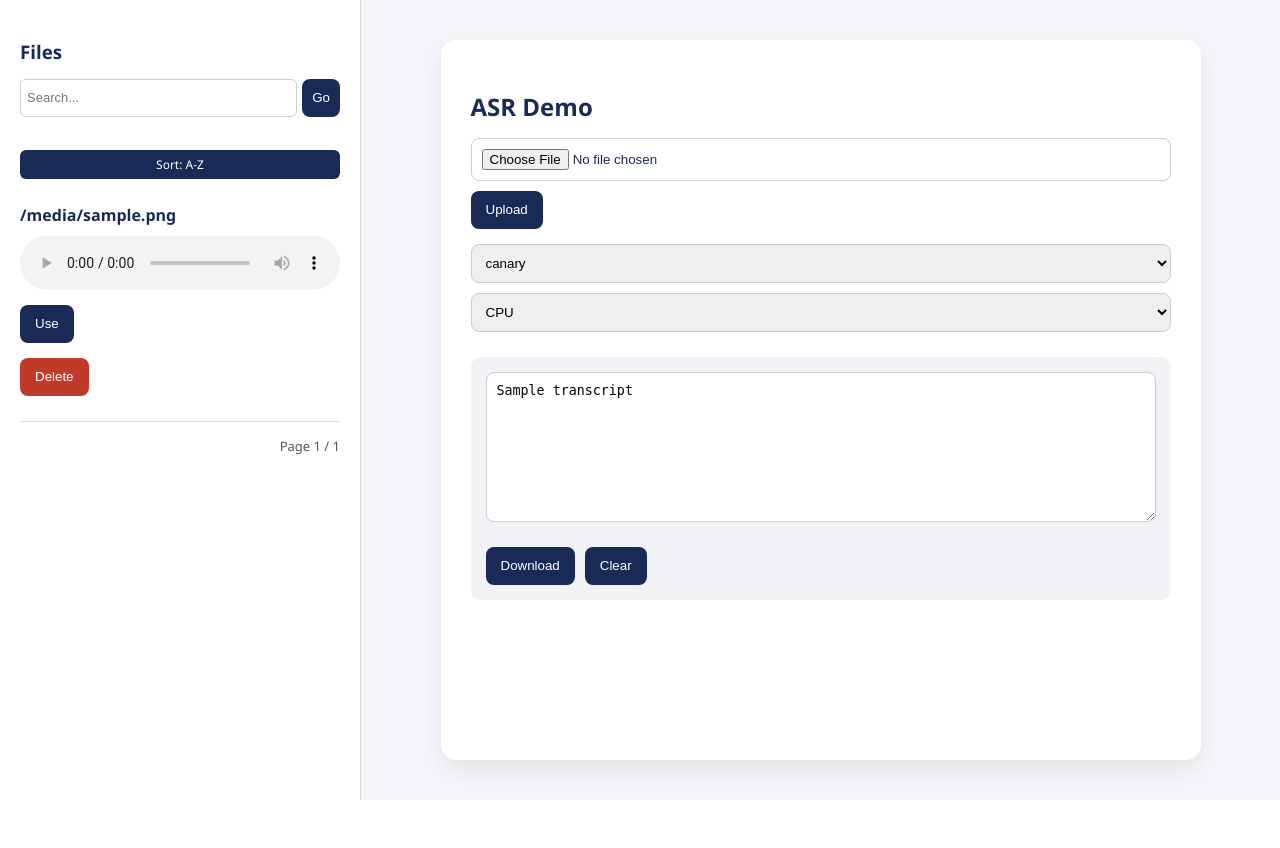
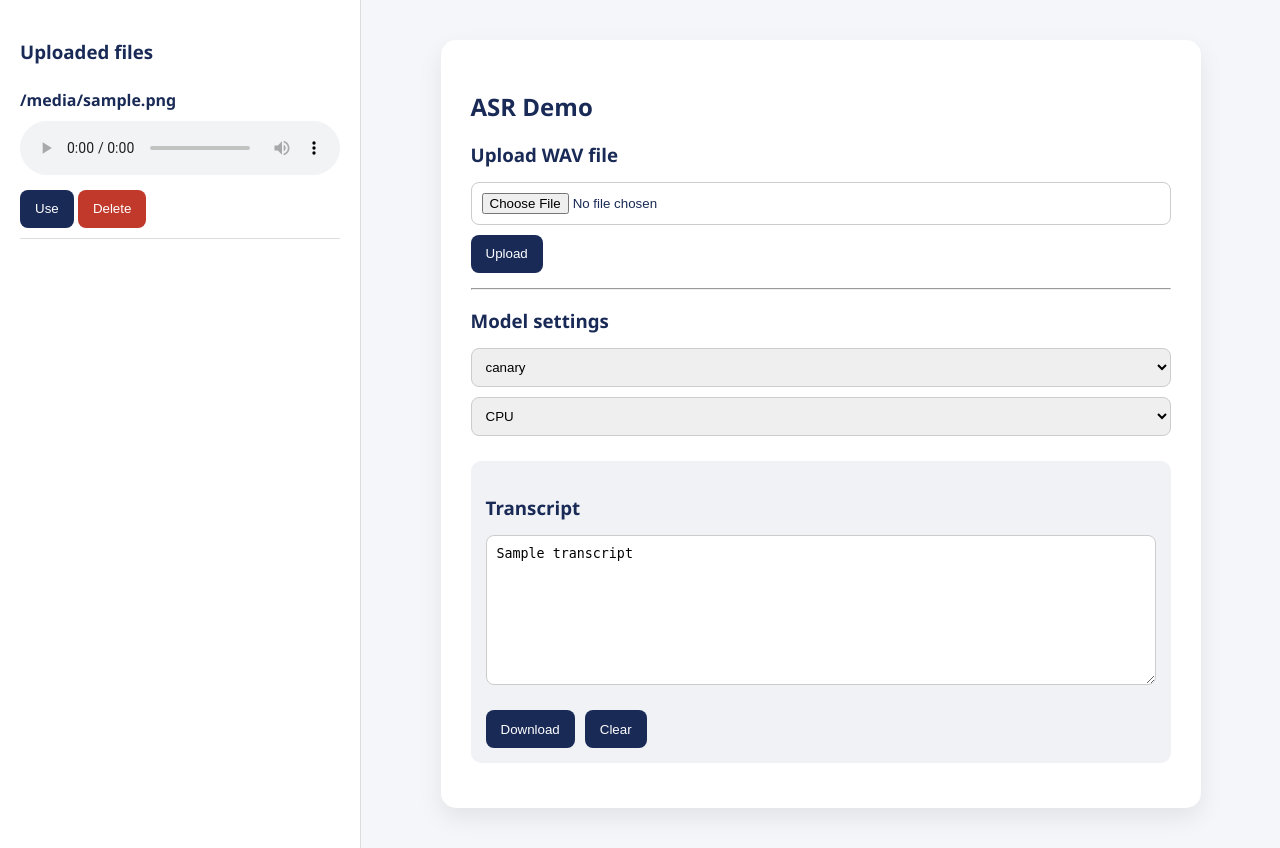
Before and after one commit to danieldedek/test2-image, a Flask app: template app/templates/index.html in a window 1280 px wide. Before the commit the page ends 800 px from the top, so only its background shows below. Run offline with Flask 3, Linux system fonts and the light colour scheme; the template is opened without the code that fills it: most values are stand-ins (such as "Sample title", 1, 10 or a date in 2020); parts of the project's set-up code (start-up, migrations or seed data) failed here and were passed over.

Commit message:
Update index.html

```diff
--- a/app/templates/index.html
+++ b/app/templates/index.html
@@ -11,23 +11,7 @@
 
     <aside class="sidebar">
 
-        <h3>Files</h3>
-
-        <div class="controls">
-
-            <form method="GET" class="search-form">
-                <input type="text" name="search" placeholder="Search..." value="{{ search }}">
-                <input type="hidden" name="sort" value="{{ sort }}">
-                <button type="submit">Go</button>
-            </form>
-
-            {% if sort == "date" %}
-                <a class="sort-btn" href="{{ url_for('index', sort='name', search=search) }}">Sort: Date ↓</a>
-            {% else %}
-                <a class="sort-btn" href="{{ url_for('index', sort='date', search=search) }}">Sort: A-Z</a>
-            {% endif %}
-
-        </div>
+        <h3>Uploaded files</h3>
 
         {% if files %}
             <ul>
@@ -39,36 +23,19 @@
                         <source src="{{ url_for('uploaded_file', filename=file) }}" type="audio/wav">
                     </audio>
 
-                    <form method="POST">
+                    <form method="POST" style="display:inline;">
                         <input type="hidden" name="audio_file" value="{{ file }}">
+                        <input type="hidden" name="engine" value="{{ request.form.engine or 'canary' }}">
+                        <input type="hidden" name="device" value="{{ request.form.device or 'cpu' }}">
                         <button type="submit">Use</button>
                     </form>
 
-                    <form method="POST" action="{{ url_for('delete_file', filename=file) }}">
+                    <form method="POST" action="{{ url_for('delete_file', filename=file) }}" style="display:inline;">
                         <button type="submit" style="background:#c0392b;">Delete</button>
                     </form>
                 </li>
                 {% endfor %}
             </ul>
-
-            <div class="pagination">
-
-                <div class="page-controls">
-                    {% if has_prev %}
-                        <a href="{{ url_for('index', page=page-1, sort=sort, search=search) }}">←</a>
-                    {% endif %}
-
-                    {% if has_next %}
-                        <a href="{{ url_for('index', page=page+1, sort=sort, search=search) }}">→</a>
-                    {% endif %}
-                </div>
-
-                <div class="page-info">
-                    Page {{ page }} / {{ total_pages }}
-                </div>
-
-            </div>
-
         {% else %}
             <p>No files</p>
         {% endif %}
@@ -80,12 +47,17 @@
 
             <h2>ASR Demo</h2>
 
+            <h3>Upload WAV file</h3>
             <form method="POST" enctype="multipart/form-data">
-                <input type="file" name="file">
-                <button>Upload</button>
+                <input type="file" name="file" accept=".wav">
+                <button type="submit">Upload</button>
             </form>
 
+            <hr>
+
             <form method="POST">
+                <h3>Model settings</h3>
+
                 <select name="engine">
                     <option value="canary">canary</option>
                     <option value="parakeet">parakeet</option>
@@ -98,20 +70,29 @@
                 </select>
             </form>
 
+            {% if error %}
+            <div class="card error">
+                {{ error }}
+            </div>
+            {% endif %}
+
             {% if transcript %}
             <div class="card">
+                <h3>Transcript</h3>
+
                 <textarea readonly>{{ transcript }}</textarea>
 
                 <div class="button-row">
                     <form method="POST" action="/download">
                         <input type="hidden" name="transcript" value="{{ transcript }}">
-                        <button>Download</button>
+                        <button type="submit">Download</button>
                     </form>
 
                     <form method="POST">
-                        <button name="action" value="clear">Clear</button>
+                        <button type="submit" name="action" value="clear">Clear</button>
                     </form>
                 </div>
+
             </div>
             {% endif %}
 
```
